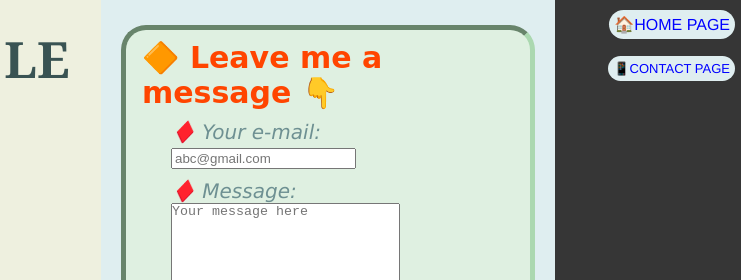
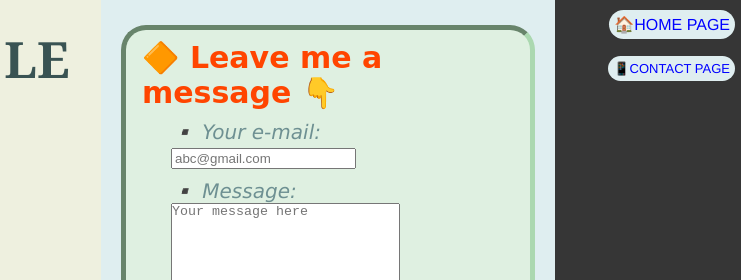
Before and after one commit to lechung139/html-portfolio, a plain HTML site: page ContactMePage-L6.html in a window 1280 px wide. In both pictures the pointer is over the element "Your e-mail:". Shown: the top 280 px of the page, 539-1280 px from the left. Drawn offline with Linux system fonts and the light colour scheme.

Commit message:
Update style-66.css

```diff
--- a/style-66.css
+++ b/style-66.css
@@ -218,7 +218,7 @@ form.cmp:hover {
     }
     .header::before {content: "🔶 ";}
     .form-button {font-size: 30px;}
-    .form-p::before {content: "♦️ "}
+    .form-p::before {content: "▪️ "}
 }
 form.cmp button:hover {background-color: violet;}
 form.cmp button:active {color: #82eeee;}
```
